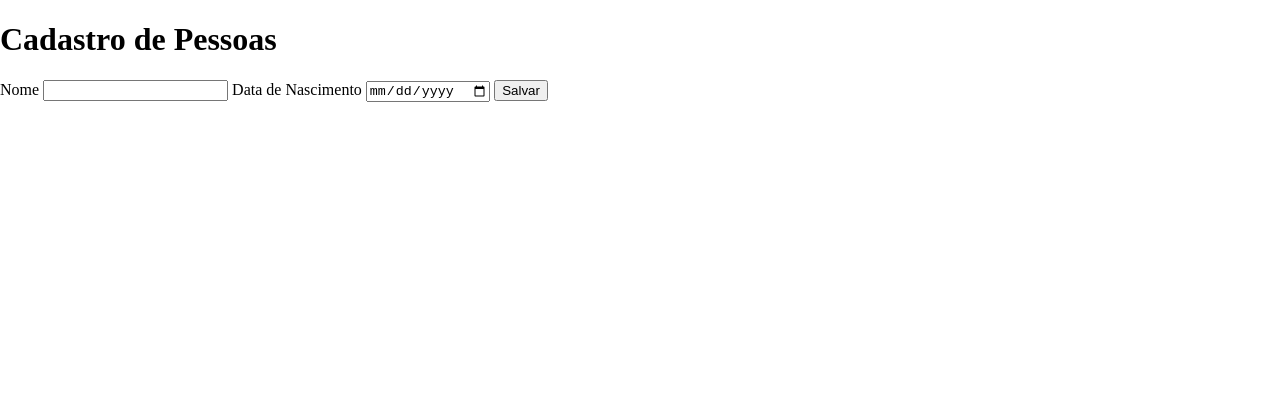
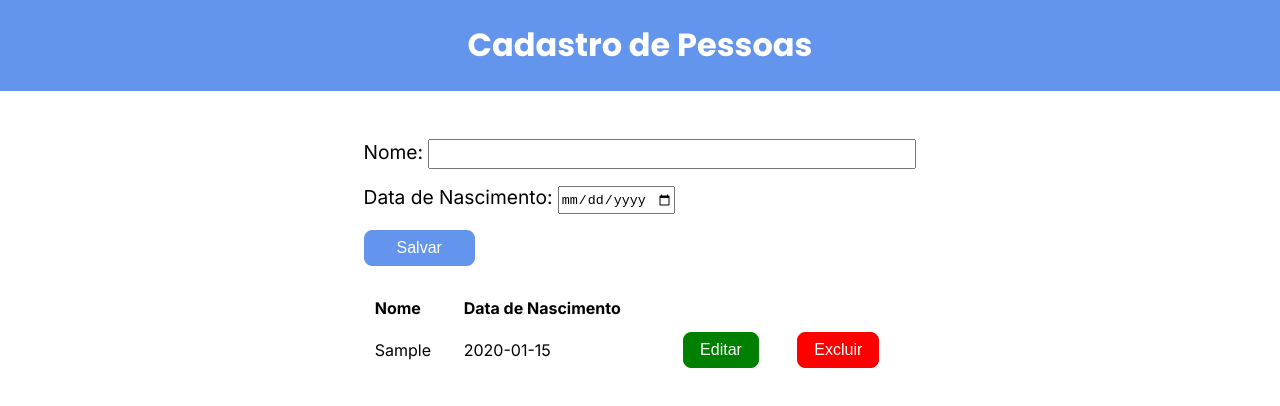
Before and after one commit to andreduarte99/calendario-CRUD, a plain HTML site: page index.html in a window 1280 px wide. Both pictures are taken after typing "Sample", "2020-01-15" into the empty fields and a click on the button "Salvar". Drawn offline with Linux system fonts and the light colour scheme.

Commit message:
começando implementar o botão editar

```diff
--- a/index.html
+++ b/index.html
@@ -1,38 +1,62 @@
-<!DOCTYPE html>
+<!doctype html>
 <html lang="pt-br">
   <head>
     <meta charset="UTF-8" />
     <meta name="viewport" content="width=device-width, initial-scale=1.0" />
     <title>Calendário CRUD</title>
     <link rel="stylesheet" href="styles/style.css" />
+    <link rel="preconnect" href="https://fonts.googleapis.com" />
+    <link rel="preconnect" href="https://fonts.gstatic.com" crossorigin />
+    <link
+      href="https://fonts.googleapis.com/css2?family=Inter:ital,opsz,wght@0,14..32,100..900;1,14..32,100..900&family=Poppins:ital,wght@0,100;0,200;0,300;0,400;0,500;0,600;0,700;0,800;0,900;1,100;1,200;1,300;1,400;1,500;1,600;1,700;1,800;1,900&display=swap"
+      rel="stylesheet"
+    />
   </head>
   <body>
+    <header class="header">
       <h1>Cadastro de Pessoas</h1>
+    </header>
+    <main>
+      <!--Formulario-->
       <form class="form js-form">
         <label for="name">
-        Nome
+          Nome:
           <input
-          class="form-field js-field"
+            class="input-nome form-field js-field"
             id="name"
             maxlength="30"
             name="name"
             required
             type="text"
-          pattern="([aA-zZ]+)"
           />
         </label>
         <label for="birth-date">
-        Data de Nascimento
+          Data de Nascimento:
           <input
-          class="form-field js-field"
+            class="input-data form-field js-field"
             id="birth-date"
             name="birth-date"
             required
             type="date"
           />
         </label>
-      <button type="submit" id="js-salvar">Salvar</button>
+        <button type="submit" id="js-salvar" class="btn">Salvar</button>
       </form>
+
+      <table class="tabela" id="tabelaPessoas">
+        <thead>
+          <tr>
+            <th>Nome</th>
+            <th>Data de Nascimento</th>
+            <th></th>
+            <th></th>
+          </tr>
+        </thead>
+        <tbody id="elementos-tabela">
+          <!-- As linhas serão inseridas aqui-->
+        </tbody>
+      </table>
+    </main>
     <script src="scripts/main.js" type=""></script>
   </body>
 </html>
--- a/scripts/main.js
+++ b/scripts/main.js
@@ -2,6 +2,7 @@ const form = document.querySelector(".js-form");
 const nomeInput = document.getElementById("name");
 const data = document.getElementById("birth-date");
 const salvarPessoa = document.getElementById("js-salvar");
+const elementosTabela = document.getElementById("elementos-tabela");
 
 let pessoas = [];
 try {
@@ -14,16 +15,26 @@ try {
   pessoas = [];
 }
 
+atualizarTabela();
+
 nomeInput.addEventListener("input", () => {
-  if (!nomeInput.value.match(/^[A-Za-zÀ-ÖØ-öø-ÿ´^~\s]+$/)) {
+  const regex = /^[A-Za-zÀ-ÖØ-öø-ÿáéíóúàèìòùâêîôûãõäëïöüàáç\s]+$/;
+  if (!regex.test(nomeInput.value)) {
     nomeInput.setCustomValidity("O nome do usuário deve conter apenas letras.");
   } else {
     nomeInput.setCustomValidity("");
   }
+  nomeInput.reportValidity(); // Mostra a mensagem de validação no momento da digitação
 });
 
 salvarPessoa.addEventListener("click", (evento) => {
   evento.preventDefault();
+
+  //Verifique se o formulário é válido
+  if (!form.checkValidity()) {
+    form.reportValidity();
+    return;
+  }
 
   if (!nomeInput.value || !data.value) {
     alert("Por favor, preencha todos os campos.");
@@ -38,5 +49,24 @@ salvarPessoa.addEventListener("click", (evento) => {
   nomeInput.value = "";
   data.value = "";
 
+  atualizarTabela();
+
   console.log("Pessoa salva com sucesso!", pessoas);
 });
+
+function atualizarTabela() {
+  elementosTabela.innerHTML = "";
+
+  pessoas.forEach((pessoa, index) => {
+    elementosTabela.innerHTML += `<tr>
+    <td>${pessoa.nome}</td>
+    <td>${pessoa.dataNascimento}</td>
+    <td>
+      <button class="btn-editar" onclick="" data-id="${index}" >Editar</button>
+    </td>
+    <td>
+      <button class="btn-excluir" onclick="">Excluir</button>
+    </td>
+  </tr>`;
+  });
+}
--- a/styles/abstract/_root.scss
+++ b/styles/abstract/_root.scss
@@ -1,4 +1,11 @@
 body {
   margin: 0;
   padding: 0;
+  display: flex;
+  justify-content: center;
+  align-items: center;
+  flex-direction: column;
+  font-family: "Inter", serif;
+  font-weight: 400;
+  font-style: normal;
 }
--- /dev/null
+++ b/styles/components/_header.scss
@@ -0,0 +1,12 @@
+header {
+  background-color: cornflowerblue;
+  width: 100%;
+  margin-bottom: 3rem;
+  color: white;
+  h1 {
+    text-align: center;
+    font-family: "Poppins", serif;
+    font-weight: 700;
+    font-style: normal;
+  }
+}
--- /dev/null
+++ b/styles/components/_main.scss
@@ -0,0 +1,97 @@
+@use "../abstract/variaveis";
+@use "../abstract/mixins";
+
+/* Estilos gerais do formulário e botão */
+.form {
+  display: flex;
+  flex-direction: column;
+  align-items: flex-start;
+  gap: 1rem;
+
+  label {
+    font-size: 1.2rem;
+  }
+
+  .input-nome {
+    height: 1.5rem;
+    width: 30rem;
+  }
+
+  .input-data {
+    height: 1.5rem;
+    width: 7rem;
+  }
+
+  .btn {
+    padding: 0.5rem 2rem;
+    background-color: cornflowerblue;
+    color: white;
+    font-size: 1rem;
+    border: 1px solid cornflowerblue; /* Borda para garantir que o tamanho não mude */
+    border-radius: 0.5rem;
+    transition:
+      background-color 0.3s ease,
+      border-color 0.3s ease; /* Adiciona uma transição suave nas cores */
+
+    &:hover {
+      color: cornflowerblue;
+      background-color: white;
+      border-color: black; /* Mudança apenas da cor da borda */
+      cursor: pointer;
+    }
+  }
+}
+
+/* Estilos da tabela */
+.tabela {
+  border-collapse: separate;
+  border-spacing: 0.5rem; /* Espaçamento entre as colunas */
+  width: 100%;
+  margin: 20px 0;
+
+  & th,
+  & td {
+    padding: 0.2rem;
+    text-align: left; /* Alinha o texto à esquerda */
+  }
+}
+
+/* Botão editar */
+.btn-editar {
+  padding: 0.5rem 1rem; /* Ajusta o padding para garantir consistência */
+  background-color: green;
+  color: white;
+  font-size: 1rem;
+  border: 1px solid green; /* Borda consistente */
+  border-radius: 0.5rem;
+  transition:
+    background-color 0.3s ease,
+    border-color 0.3s ease;
+
+  &:hover {
+    color: green;
+    background-color: white;
+    border-color: black;
+    cursor: pointer;
+  }
+}
+
+/* Botão excluir */
+.btn-excluir {
+  padding: 0.5rem 1rem;
+  background-color: red;
+  color: white;
+  font-size: 1rem;
+  border: 1px solid red; /* Borda consistente */
+  border-radius: 0.5rem;
+  transition:
+    background-color 0.3s ease,
+    border-color 0.3s ease;
+
+  &:hover {
+    color: red;
+    background-color: white;
+    border-color: black;
+    cursor: pointer;
+  }
+}
--- a/styles/components/_teste.scss
+++ /dev/null
@@ -1,2 +0,0 @@
-@use "../abstract/variaveis";
-@use "../abstract/mixins";
--- a/styles/style.scss
+++ b/styles/style.scss
@@ -1,2 +1,3 @@
 @use "./abstract/root";
-@use "./components/banner";
+@use "./components/header";
+@use "./components/main";
```
Also changed, not shown: styles/style.css, 1 other file. Lines whose indentation alone changed are shown as unchanged.
